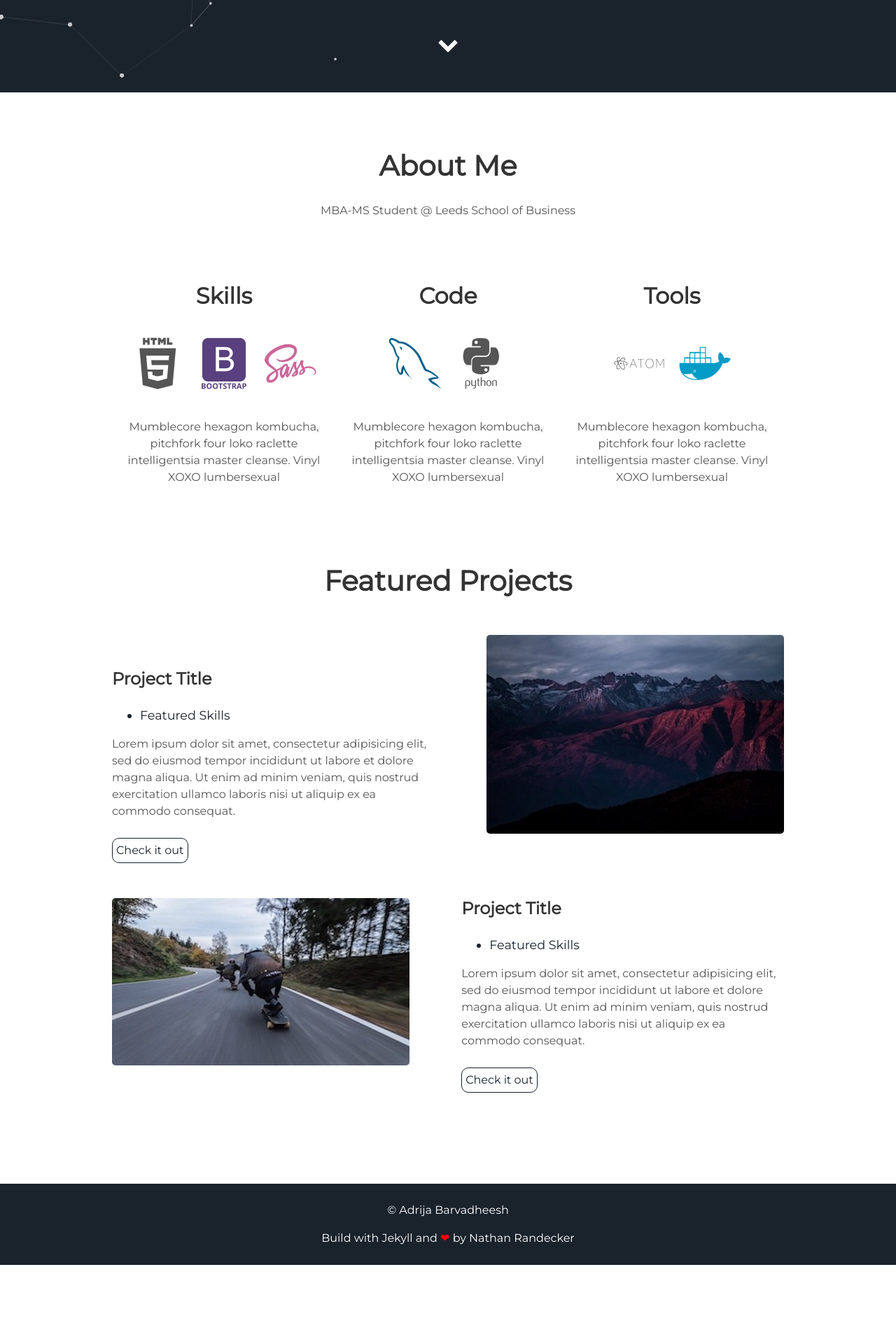
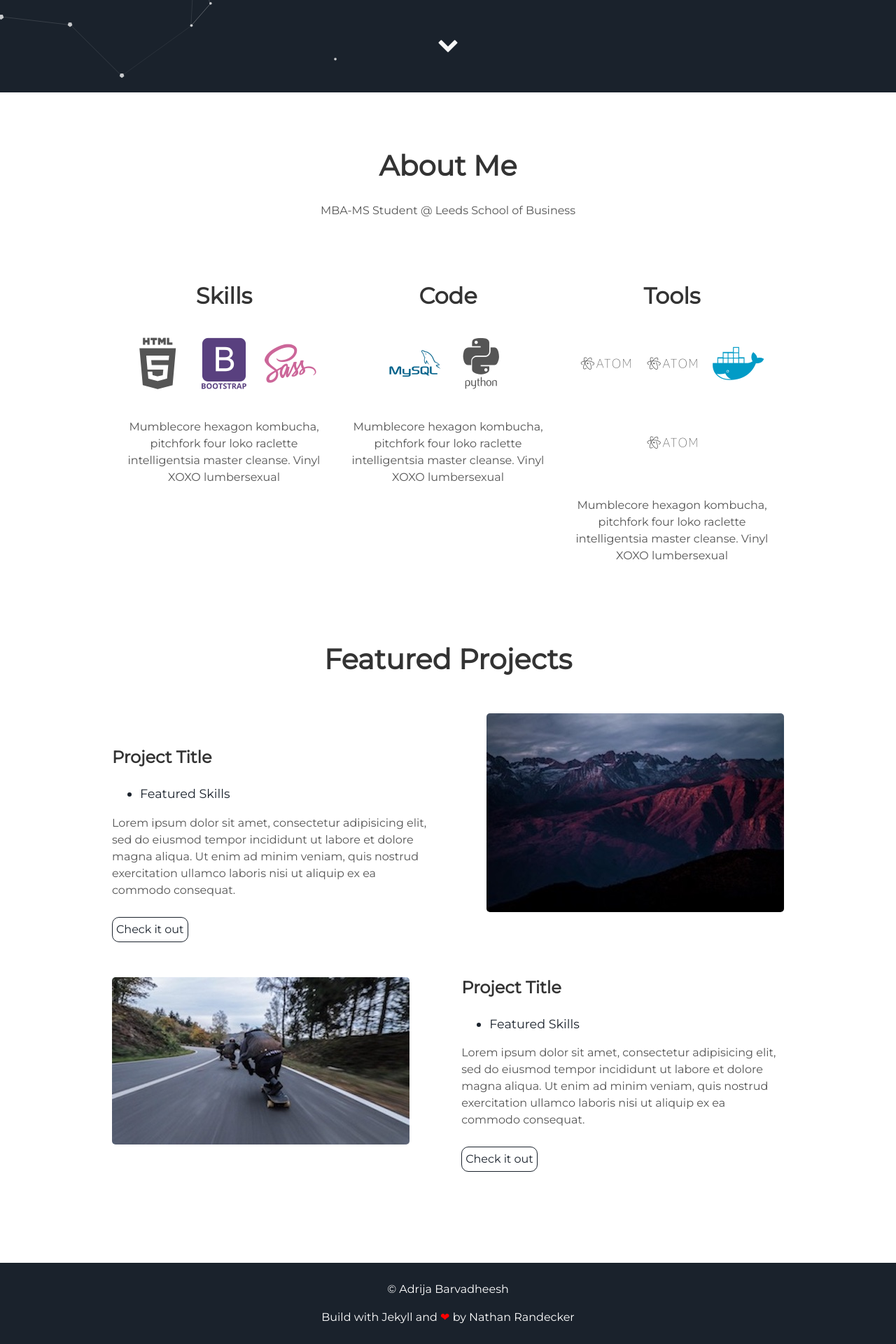
Before and after one commit to Adrija-B/Adrija-B.github.io, a Jekyll site: the page built from index.html, in a window 1280 px wide. Shown: the part 768-2688 px from the top of the page at 70% size. Built offline with Jekyll 4.4.1, drawn with Linux system fonts in a browser that asks for light colours; before the commit the page ends 2575 px from its top, so only the background shows below that.

Commit message:
Update about.html

```diff
--- a/_includes/about.html
+++ b/_includes/about.html
@@ -13,7 +13,7 @@
     </div>
     <div class="tech">
       <h2>Code</h2>
-      <i class="devicon-mysql-plain colored"></i>
+      <i class="devicon-mysql-plain-wordmark colored"></i>
       <i class="devicon-python-plain-wordmark"></i>
       <i class="devicon-r-original"></i>
       <p>Mumblecore hexagon kombucha, pitchfork four loko raclette intelligentsia master cleanse.
@@ -21,10 +21,10 @@
     </div>
     <div class="tech">
       <h2>Tools</h2>
-      <i class="devicon-jupyter-plain-wordmark"></i>
+      <i class="devicon-atom-original-wordmark"></i>
       <i class="devicon-atom-original-wordmark"></i>
       <i class="devicon-docker-plain colored"></i>
-      <i class="devicon-googlecloud-plain-wordmark"></i>
+      <i class="devicon-atom-original-wordmark"></i>
       <p>Mumblecore hexagon kombucha, pitchfork four loko raclette intelligentsia master cleanse.
         Vinyl XOXO lumbersexual</p>
     </div>
```
